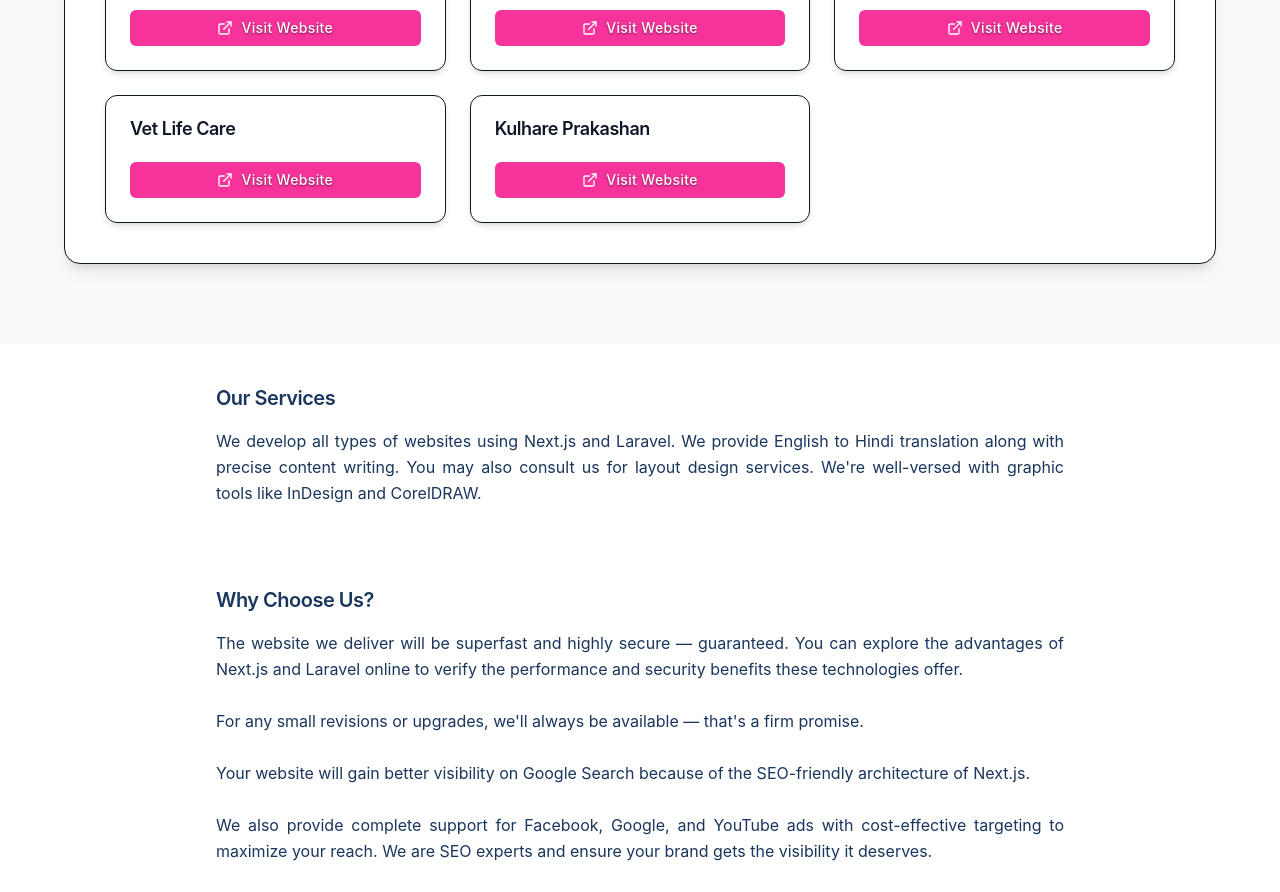
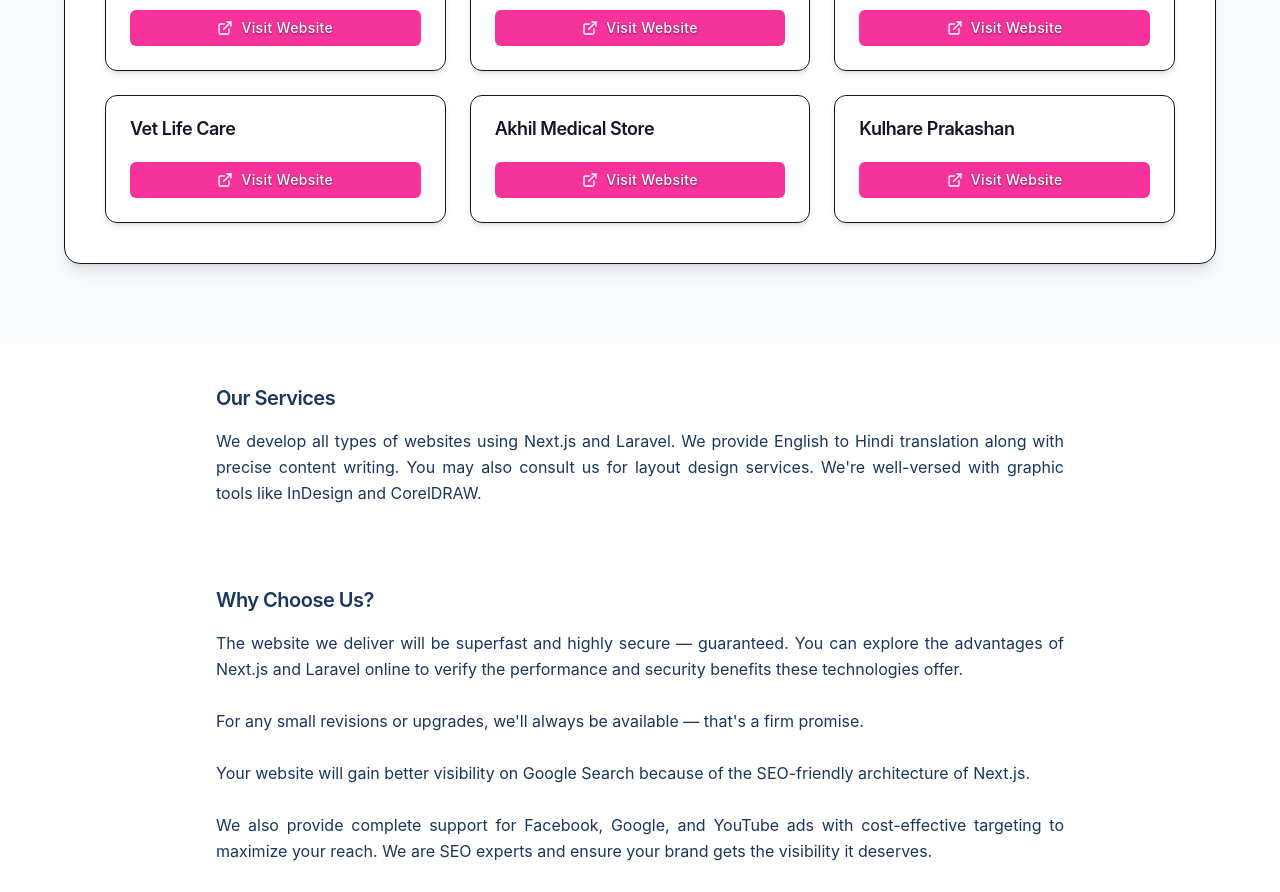
Before and after one commit to kp1153/creativesolutions, a Next.js app: page / in a window 1280 px wide. Shown: the part 3040-3932 px from the top of the page. Built offline with nearby package versions, Linux system fonts and the light colour scheme; no server answers.

Commit message:
force deploy

```diff
--- a/components/HeroSection.js
+++ b/components/HeroSection.js
@@ -59,6 +59,7 @@ export default function HeroSection() {
     { url: "http://www.itservicespoint.com/", name: "IT Services Point" },
     { url: "https://www.agoraprakashan.store/", name: "Agora Prakashan" },
     { url: "https://www.vetlifecare.com/", name: "Vet Life Care" },
+     { url: "https://www.akhilmedical.store/", name: "Akhil Medical Store" },
     { url: "https://www.kulhareprakashan.store/", name: "Kulhare Prakashan" },
   ];
 
```
